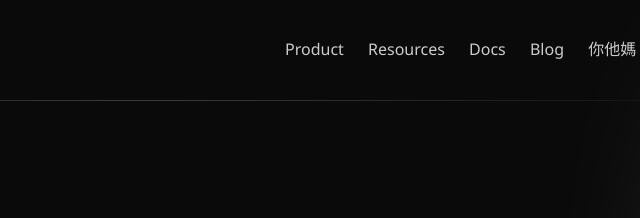
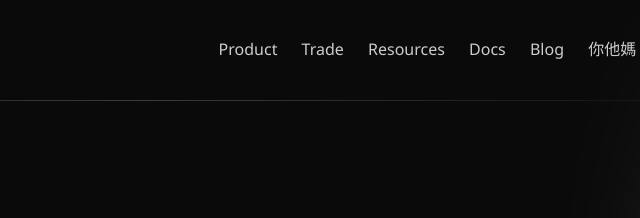
Before and after one commit to x1ao5/x5capital, a plain HTML site: page index.html in a window 1280 px wide. Shown: the top 218 px of the page, 497-1137 px from the left. Drawn offline with Linux system fonts and the light colour scheme.

Commit message:
Update index.html

```diff
--- a/index.html
+++ b/index.html
@@ -23,6 +23,7 @@
     </div>
     <div class="navbar-right">
       <a href="/product/">Product</a>
+      <a href="/trade">Trade</a>
       <a href="#">Resources</a>
       <a href="#">Docs</a>
       <a href="#">Blog</a>
```
